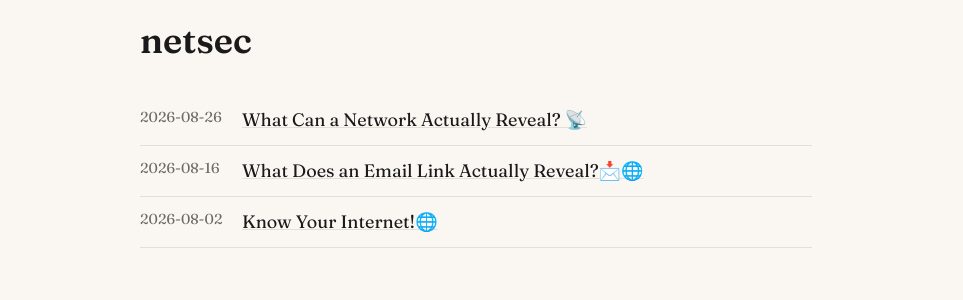
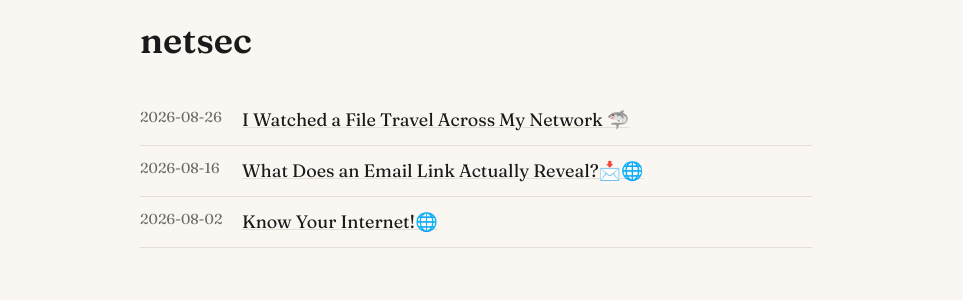
Before and after one commit to DhawalShankar/thewittyswan, a Jekyll site: the page built from netsec/index.html, in a window 1280 px wide. Shown: the part 134-434 px from the top of the page, without its empty margins (164-1127 px from the left). Built offline with Jekyll 4.4.1, drawn with Linux system fonts in a browser that asks for light colours.

Commit message:
Update Netsec “2026-08-26-what-can-a-network-actually-reveal-📡”

```diff
--- a/_posts/netsec/2026-08-26-what-can-a-network-actually-reveal-📡.md
+++ b/_posts/netsec/2026-08-26-what-can-a-network-actually-reveal-📡.md
@@ -1,5 +1,5 @@
 ---
-title: What Can a Network Actually Reveal? 📡
+title: I Watched a File Travel Across My Network 🦈
 date: 2026-08-26 23:00:00 +05:30
 categories:
   - netsec
```
